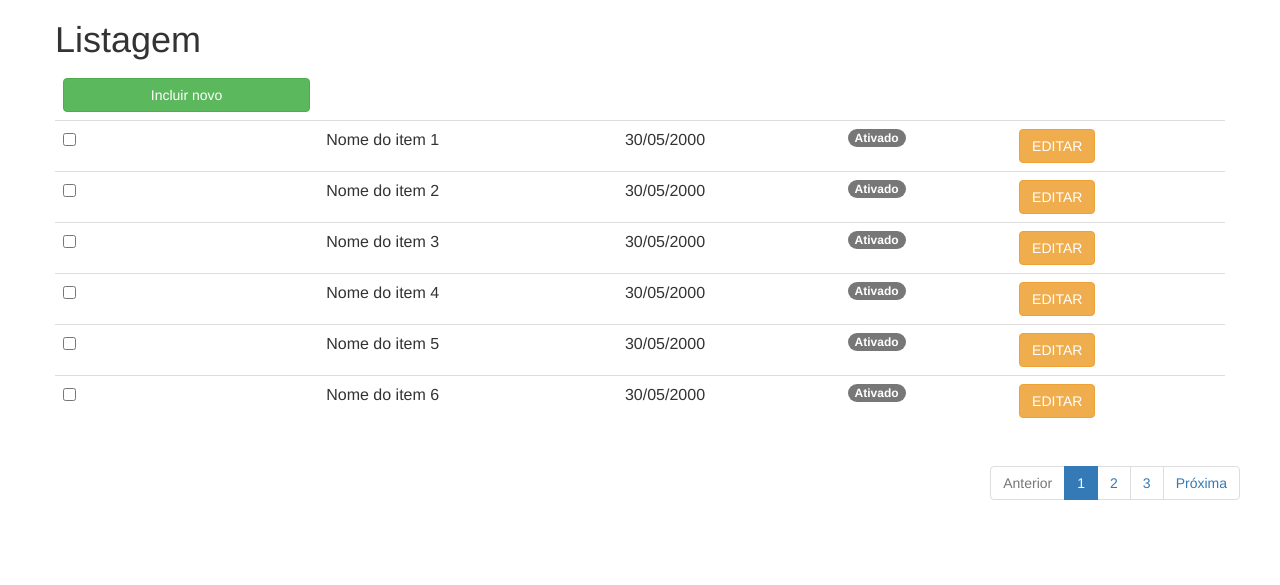
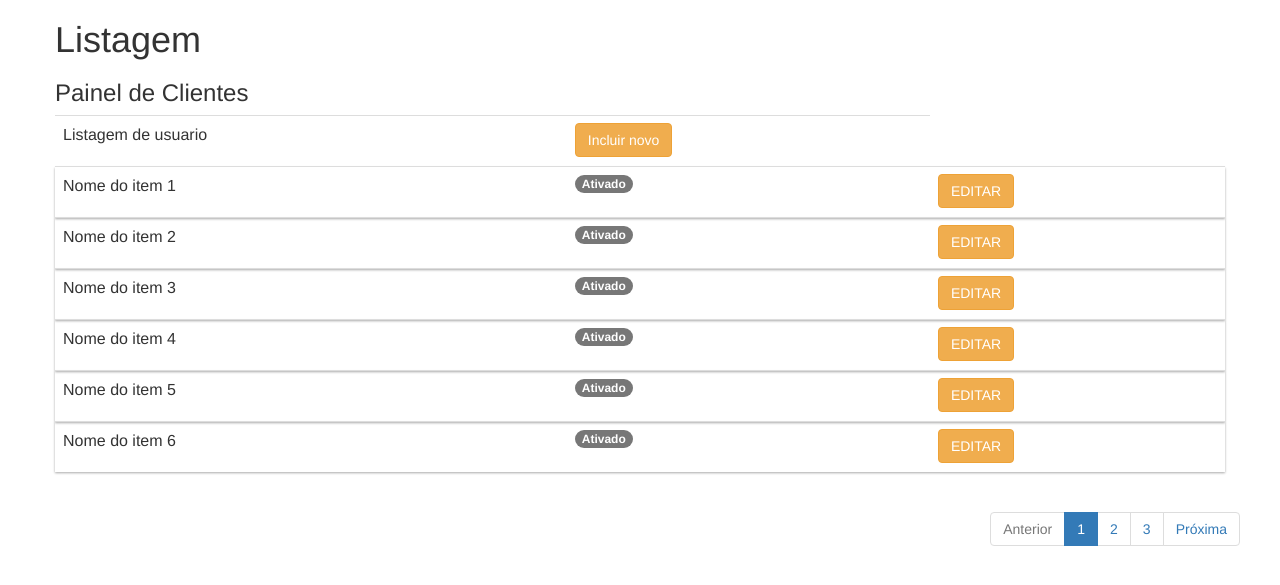
Before and after one commit to Hermelio/CRUD, a Django app: page / in a window 1280 px wide. Shown: the top 585 px of the page. Run offline with Django 3.2, Linux system fonts and the light colour scheme; some libraries are stand-ins or nearby versions.

Commit message:
versao 0.2

```diff
--- a/telas/templates/crud/home.html
+++ b/telas/templates/crud/home.html
@@ -1,3 +1,5 @@
+{% load static %}
+
 <head>
 
     <meta charset="utf-8">
@@ -22,17 +24,26 @@
         </div>
         <table class="table">
             <thead class="thead-dark">
-                <td>
-                    <button class="btn btn-success btn-block" data-toggle-tooltip="tooltip" data-placement="top"
-                        title="Incluir novo item"><i class="fas fa-plus"></i> Incluir novo</button>
-                </td>
+                <tr>
+                    <h3>Painel de Clientes</h3>
+                </tr>
+                <tr>
+                    <td>
+                        Listagem de usuario
+                    </td>
+                    <td>
+                        <button class="btn btn-warning" data-toggle-tooltip="tooltip" title="Incluir novo item"><i
+                                class="fas fa-plus"></i> Incluir novo</button>
+                    </td>
+                </tr>
+
             </thead>
             <tbody>
-                <tr>
-                    <td><input type="checkbox" class="chkItem" /></td>
+                <tr class="row-container">
+
 
                     <td>Nome do item 1</td>
-                    <td>30/05/2000</td>
+
                     <td><span class="badge badge-success">Ativado</span></td>
                     <td>
                         <div class="btn-group" role="group" aria-label="Ações disponíveis">
@@ -40,22 +51,22 @@
                         </div>
                     </td>
                 </tr>
-                <tr>
-                    <td><input type="checkbox" class="chkItem" /></td>
+                <tr class="row-container">
+
 
                     <td>Nome do item 2</td>
-                    <td>30/05/2000</td>
+
                     <td><span class="badge badge-success">Ativado</span></td>
                     <td>
                         <div class="btn-group" role="group" aria-label="Ações disponíveis">
                             <button type="button" class="btn btn-warning"> EDITAR</button>
                         </div>
                 </tr>
-                <tr>
-                    <td><input type="checkbox" class="chkItem" /></td>
+                <tr class="row-container">
+
 
                     <td>Nome do item 3</td>
-                    <td>30/05/2000</td>
+
                     <td><span class="badge badge-success">Ativado</span></td>
                     <td>
                         <div class="btn-group" role="group" aria-label="Ações disponíveis">
@@ -63,11 +74,11 @@
                         </div>
                     </td>
                 </tr>
-                <tr>
-                    <td><input type="checkbox" class="chkItem" /></td>
+                <tr class="row-container">
+
 
                     <td>Nome do item 4</td>
-                    <td>30/05/2000</td>
+
                     <td><span class="badge badge-success">Ativado</span></td>
                     <td>
                         <div class="btn-group" role="group" aria-label="Ações disponíveis">
@@ -75,11 +86,11 @@
                         </div>
                     </td>
                 </tr>
-                <tr>
-                    <td><input type="checkbox" class="chkItem" /></td>
+                <tr class="row-container">
+
 
                     <td>Nome do item 5</td>
-                    <td>30/05/2000</td>
+
                     <td><span class="badge badge-success">Ativado</span></td>
                     <td>
                         <div class="btn-group" role="group" aria-label="Ações disponíveis">
@@ -87,11 +98,11 @@
                         </div>
                     </td>
                 </tr>
-                <tr>
-                    <td><input type="checkbox" class="chkItem" /></td>
+                <tr class="row-container">
+
 
                     <td>Nome do item 6</td>
-                    <td>30/05/2000</td>
+
                     <td><span class="badge badge-success">Ativado</span></td>
                     <td>
                         <div class="btn-group" role="group" aria-label="Ações disponíveis">
@@ -148,3 +159,36 @@
         </div>
     </div>
 </div>
+
+
+<style>
+    main {
+        background: #ffffff;
+    }
+
+    tbody {
+        background: #ffffff
+    }
+
+    .row-container {
+        box-shadow: 0 1px 3px rgba(0, 0, 0, 0.12), 0 1px 2px rgba(0, 0, 0, 0.24);
+        transition: all 0.3s cubic-bezier(.25, .8, .25, 1);
+        cursor: pointer;
+        margin-top: 5px;
+    }
+
+    .row-container:hover {
+        box-shadow: 0 14px 28px rgba(0, 0, 0, 0.25), 0 10px 10px rgba(0, 0, 0, 0.22);
+    }
+
+    button {
+        position: relative;
+        bottom: 1px;
+    }
+
+    @media screen and (max-width: 992px) {
+        .le-hide {
+            visibility: hidden;
+        }
+    }
+</style>
```
Also changed, not shown: crud/settings.py (+40 -42 lines), static/css/stilo.css (added, +22 -0 lines).
